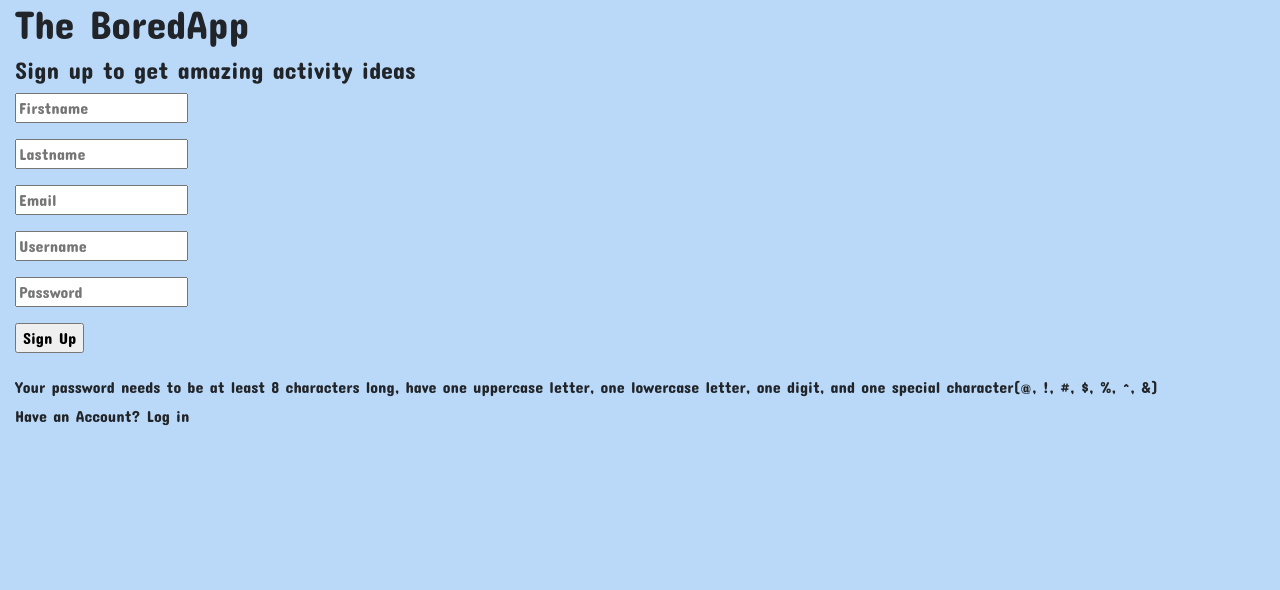
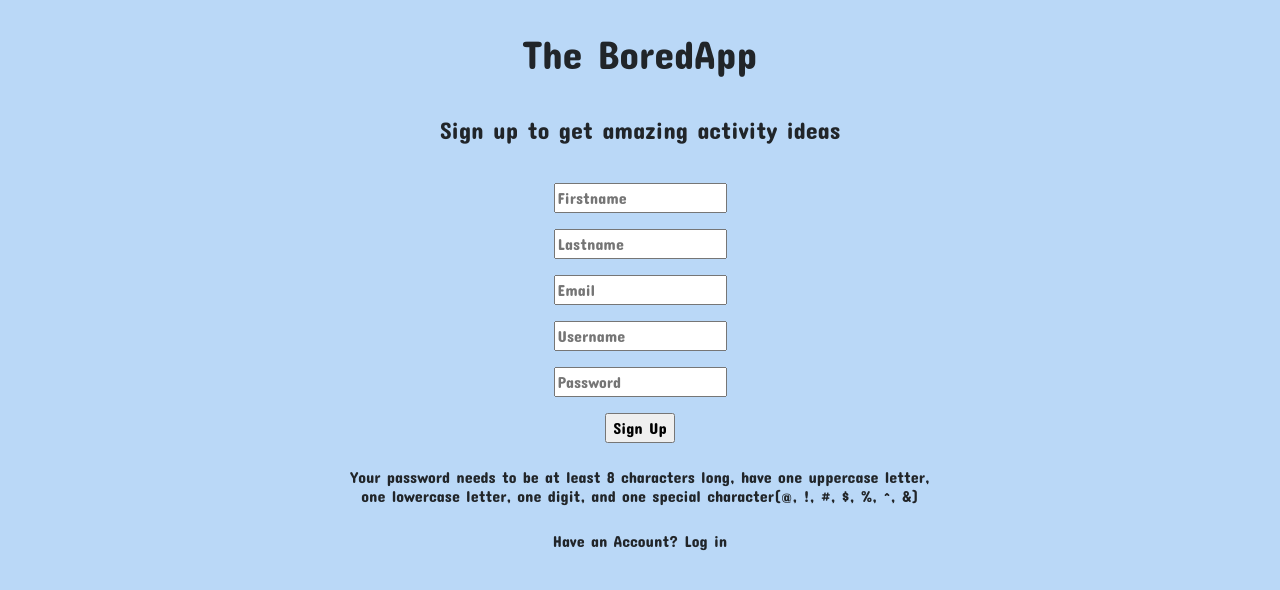
Before and after one commit to daniellaomokore/BoredApp, a Flask app: page /sign_up in a window 1280 px wide. Shown: the top 590 px of the page. Run offline with Flask 3, Linux system fonts and the light colour scheme; some libraries are stand-ins or nearby versions.

Commit message:
updated styling

```diff
--- a/boredapp/static/css/style.css
+++ b/boredapp/static/css/style.css
@@ -1,6 +1,18 @@
 body {
     background-color: rgb(186, 216, 247);
     font-family: 'Concert One', cursive;
+}
+
+.loginsignup{
+   text-align:center;
+}
+
+.boredapptitle{
+    padding: 30px;
+}
+
+.loginsignupforgotform{
+    padding-top: 30px;
 }
 
 li {
@@ -37,39 +49,38 @@ a, a:hover {
     display: flex;
     flex-direction: column;
     align-items: flex-start;
+    justify-content: space-evenly;
     margin-top: 30px;
+    width: 100%;
 }
 
 .top-row {
-    display: flex;
-    justify-content: space-evenly;
-    align-items: flex-start;
-    width: 100%;
+    display: inherit;
+    justify-content: inherit;
+    width: inherit;
     margin-top: 15px;
 }
 
 .bottom-row {
-    display: flex;
-    justify-content: space-evenly;
-    align-items: flex-start;
-    width: 100%;
-    padding-top: 30px;
+    display: inherit;
+    justify-content: inherit;
+    width: inherit;
+    padding-top: 40px;
 }
 
 
-.bottom-row p {
-    margin: 5px 0;
-    width:75%;
-    font-size: 15px;
-    line-height: 1.4;
+.bottom-row p, {
+    width:65%;
+}
+
+.signupform {
+  max-width: 590px; /* Limits the width of the element to 590 pixels */
+  word-wrap: break-word; /* Wraps long words within the specified width */
+  margin: 0 auto; /* Centers the element horizontally */
+  text-align: center; /* Centers the text inside the element */
 }
 
 .displayed-activity-container {
     text-align:center;
-    padding-top:37px;
+    padding-top:25px;
 }
-
-
-.favouriteslist{
-    width: 70%;
-}
--- a/boredapp/templates/favourites.html
+++ b/boredapp/templates/favourites.html
@@ -45,7 +45,7 @@
 
 
 
-<div class="favouriteslist">
+
 <ul>
 {% for name, participants, activity_type, link , activity_id in users_favourites %}
     <li>
@@ -59,9 +59,6 @@
     </li>
 {% endfor %}
 </ul>
-</div>
-
-
 {% endblock %}
 
 
--- a/boredapp/templates/forgotpassword.html
+++ b/boredapp/templates/forgotpassword.html
@@ -26,14 +26,15 @@
      {% endif%}
      {% endwith %}
 
+<div class="loginsignup">
 
-<a href="{{ url_for('home') }}"><h1>The BoredApp</h1></a>
+<a href="{{ url_for('home') }}"><h1 class="boredapptitle">The BoredApp</h1></a>
 <h4> Enter your email to reset your password </h4>
 </h5>
 
 
 <!-- WTF-Flask FORM -->
-<form method="POST">
+<form class ="loginsignupforgotform" method="POST">
     {{ form.hidden_tag() }}  <!-- This will create our csrf token-->
     <p>{{ form.email(placeholder="Enter Email") }}</p>
     {{ form.submit() }}
@@ -44,4 +45,5 @@
 <p><a href="{{url_for('sign_up')}}">Create New Account</a></p>
 <p><a href="{{url_for('login')}}">Back To Login</a></p>
 
+</div>
 {% endblock %}
--- a/boredapp/templates/signup.html
+++ b/boredapp/templates/signup.html
@@ -26,15 +26,16 @@
      {% endif%}
      {% endwith %}
 
+<div class="loginsignup">
 
 
-<a href="{{ url_for('home') }}"><h1>The BoredApp</h1></a>
+<a href="{{ url_for('home') }}"><h1 class="boredapptitle">The BoredApp</h1></a>
 <h4> Sign up to get amazing activity ideas </h4>
 
 
 
 <!-- WTF-Flask FORM -->
-<form action="#" method="POST">
+<form  class ="loginsignupforgotform"  action="#" method="POST">
     {{ form.hidden_tag() }}  <!-- This will create our csrf token-->
     <p>{{ form.firstname(placeholder="Firstname") }}</p>
     <p>{{ form.lastname(placeholder="Lastname") }}</p>
@@ -45,9 +46,11 @@
 </form>
 <br>
 
-<h6> Your password needs to be at least 8 characters long, have one uppercase letter, one lowercase letter, one digit, and one special character(@, !, #, $, %, ^, &)
+<h6 class="signupform"> Your password needs to be at least 8 characters long, have one uppercase letter, one lowercase letter, one digit, and one special character(@, !, #, $, %, ^, &)
 </h6>
 
+<br>
+
 <p>Have an Account?<a href="{{url_for('login')}}"> Log in</a></p>
-
+</div>
 {% endblock %}
--- a/boredapp/templates/verify_login.html
+++ b/boredapp/templates/verify_login.html
@@ -26,7 +26,7 @@
 
 
 
-<h1> The BoredApp</h1>
+<h1 class="boredapptitle"> The BoredApp</h1>
 <h2> Enter your login verification code </h2>
 
 <!-- For the error message from the 'ResetPassword' flask form validation-->
@@ -45,7 +45,7 @@
 <!-- WTF-Flask FORM -->
 <br>
 
-<form method="POST">
+<form class ="loginsignupforgotform" method="POST">
     {{ form.hidden_tag() }}  <!-- This will create our csrf token-->
     <p>{{ form.user_verification_code(placeholder="Enter Code") }}</p>
     {{ form.submit() }}
```
Also changed, not shown: boredapp/templates/home.html (+3 -1 lines), boredapp/templates/login.html (+4 -4 lines), boredapp/templates/resetpassword.html (+4 -4 lines).
